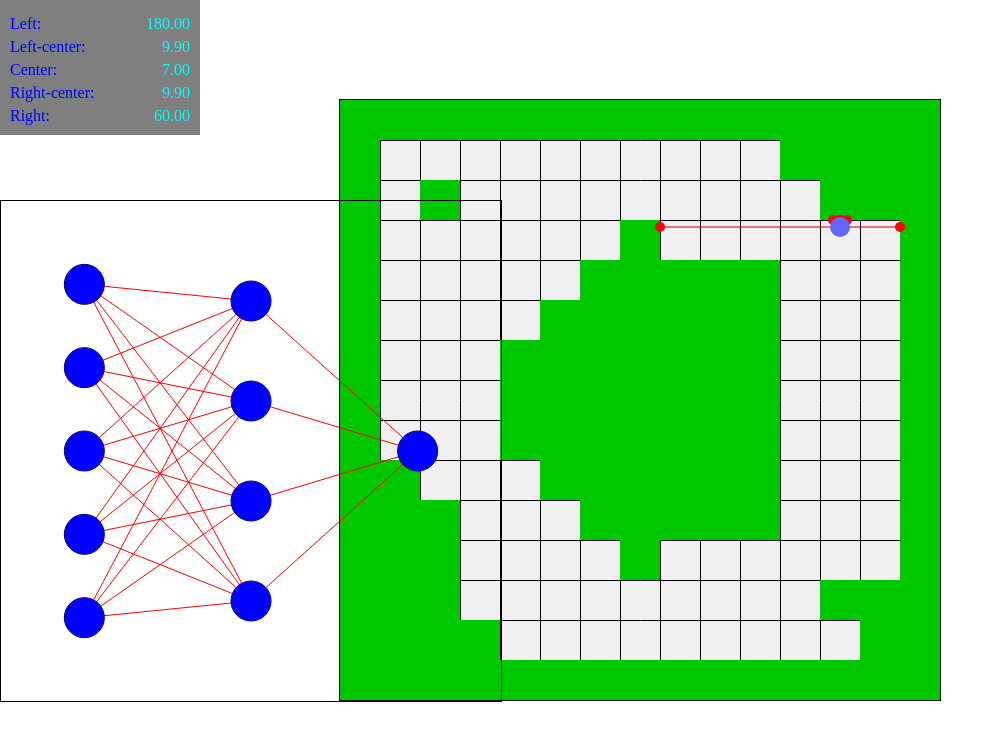
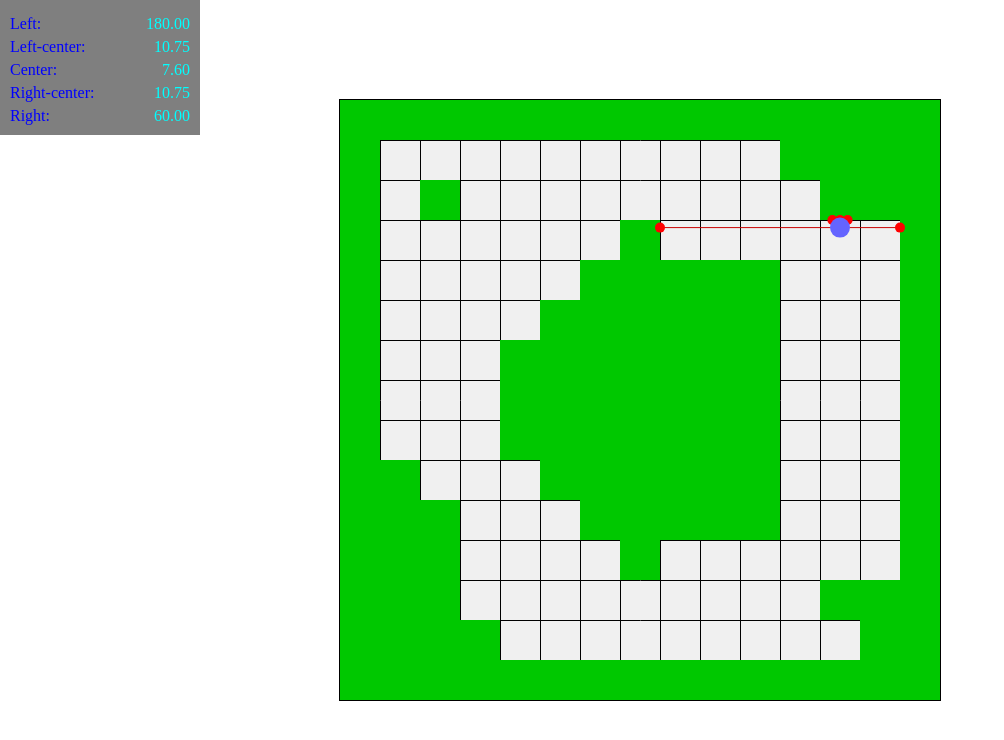
Before and after one commit to mterczynski/sensors, a website built with webpack: page index.html in a window 1280 px wide. Shown: the whole page, without its empty margins (0-1004 px from the left). Built offline with nearby package versions, Linux system fonts and the light colour scheme.

Commit message:
added playable version

```diff
--- a/app.ts
+++ b/app.ts
@@ -3,7 +3,6 @@ import { Bot } from "./ts/Bot";
 import { CollisionDetector } from "./ts/CollisionDetector";
 import { KeyHandler } from "./ts/KeyHandler";
 import { Point } from "./ts/geometries/Point";
-import { NeuralNetworkVisualizer } from "./ts/NeuralNetworkVisualizer";
 import { NeuralNetwork } from "./ts/NeuralNetwork";
 
 export class App{
@@ -16,7 +15,6 @@ export class App{
     tileSize = 40;
     levelData = new Level().getData();
     bot = new Bot(this.tileSize*12.5, this.tileSize*8.5);
-    neuralNetVisualizer = new NeuralNetworkVisualizer(new NeuralNetwork());
     sensors = {
         left: 0,
         leftCenter: 0,
@@ -34,7 +32,6 @@ export class App{
 
     constructor(){
         requestAnimationFrame(()=>{this.draw()});
-        this.neuralNetVisualizer.visualize();
     }
 
     draw(){
--- a/index.html
+++ b/index.html
@@ -30,8 +30,6 @@
             <span class="stats__row__label">Right:</span>
             <span class="stats__row__value" id="sensorsRight"> 33.32</span>
         </div>
-
-        <canvas id="neuralNetCanvas" class="neuralNetCanvas" height='500' width='500'></canvas>
         <!-- <hr>
 
        <div class="stats__row">
--- a/ts/Bot.ts
+++ b/ts/Bot.ts
@@ -10,7 +10,7 @@ export class Bot{
     x: number;
     y: number;
     rotation = 0;
-    velocity = 3;
+    velocity = 3*1.2;
     isDead = false;
 
     getSensorLines(){
--- a/ts/NeuralNetworkVisualizer.ts
+++ /dev/null
@@ -1,116 +0,0 @@
-import { NeuralNetwork } from "./NeuralNetwork";
-
-export class NeuralNetworkVisualizer{
-    constructor(net: NeuralNetwork){
-        this.net = net;
-        this.calcCirclesPos();
-        // // helper lines:
-
-        // for(let i=this.width/3; i<this.width; i+=this.width/3){
-        //     this.ctx.beginPath();
-        //     this.ctx.moveTo(i, 0);
-        //     this.ctx.lineTo(i, this.height);
-        //     this.ctx.stroke();
-        //     this.ctx.closePath();
-        // }
-        // console.log(this.net)
-    }
-
-    private readonly width = 500;
-    private readonly height = 500;
-    private canvas = <HTMLCanvasElement>document.getElementById('neuralNetCanvas');
-    private ctx = <CanvasRenderingContext2D>this.canvas.getContext('2d');
-    private inputColumnCircles: Array<{x:number, y:number}> = [];
-    private hiddenLayerCircles: Array<{x:number, y:number}> = [];
-    private outputLayerCircles: Array<{x:number, y:number}> = [];
-    net: NeuralNetwork;
-
-    visualize(){
-        this.drawLines();
-        this.drawCircles();
-        // this.drawText();
-    }
-
-    calcCirclesPos(){
-        // input layer:
-        for(let i=0; i<this.net.inputSize; i++){
-            let circlePos = {x:this.width/6, y:(i+1) * this.height/(this.net.inputSize+1)};
-            this.inputColumnCircles.push(circlePos);
-        }
-
-        // hidden layer:
-        for(let i=0; i<this.net.hiddenLayerSize; i++){
-            let circlePos = {x:this.width*(1/6 + 1/3), y:(i+1) * this.height/(this.net.hiddenLayerSize+1)};
-            this.hiddenLayerCircles.push(circlePos);
-        }
-
-        // output layer:
-        for(let i=0; i<this.net.outputSize; i++){
-            let circlePos = {x:this.width*(1/6 + 2/3), y:(i+1) * this.height/(this.net.outputSize+1)};
-            this.outputLayerCircles.push(circlePos);
-        }
-    }
-
-    drawCircles(){
-        this.ctx.strokeStyle = "black"
-        this.ctx.fillStyle = 'blue';
-        this.ctx.lineWidth = 1;
-
-        // input layer:
-        for(let i=0; i<this.net.inputSize; i++){
-            this.ctx.beginPath();
-            this.ctx.arc(this.inputColumnCircles[i].x, this.inputColumnCircles[i].y, this.width/25, 0, 2*Math.PI);
-            this.ctx.stroke();
-            this.ctx.fill();
-        }
-
-        // hidden layer:
-        for(let i=0; i<this.net.hiddenLayerSize; i++){;
-            this.ctx.beginPath();
-            this.ctx.arc(this.hiddenLayerCircles[i].x, this.hiddenLayerCircles[i].y, this.width/25, 0, 2*Math.PI);
-            this.ctx.stroke();
-            this.ctx.fill();
-        }
-
-        // output layer:
-        for(let i=0; i<this.net.outputSize; i++){
-            this.ctx.beginPath();
-            this.ctx.arc(this.outputLayerCircles[i].x, this.outputLayerCircles[i].y, this.width/25, 0, 2*Math.PI);
-            this.ctx.stroke();
-            this.ctx.fill();
-        }
-    }
-
-    drawLines(){
-        this.ctx.strokeStyle = 'red';
-
-        this.inputColumnCircles.forEach(inCircle => {
-            this.hiddenLayerCircles.forEach(hidCircle => {
-                this.ctx.beginPath();
-                this.ctx.moveTo(inCircle.x, inCircle.y);
-                this.ctx.lineTo(hidCircle.x, hidCircle.y);
-                this.ctx.stroke();
-            });
-        });
-
-        this.hiddenLayerCircles.forEach(hidCircle => {
-            this.outputLayerCircles.forEach(outCircle => {
-                this.ctx.beginPath();
-                this.ctx.moveTo(hidCircle.x, hidCircle.y);
-                this.ctx.lineTo(outCircle.x, outCircle.y);
-                this.ctx.stroke();
-            });
-        });
-    }
-
-    drawText(){
-        this.ctx.font = "15px Calibri";
-        this.ctx.fillStyle = "rgb(255,255,255)";
-        this.ctx.textAlign = "center";
-
-
-        this.inputColumnCircles.forEach((circle) => {
-            this.ctx.fillText("0.5", circle.x, circle.y + 3);
-        });
-    }
-}
```
